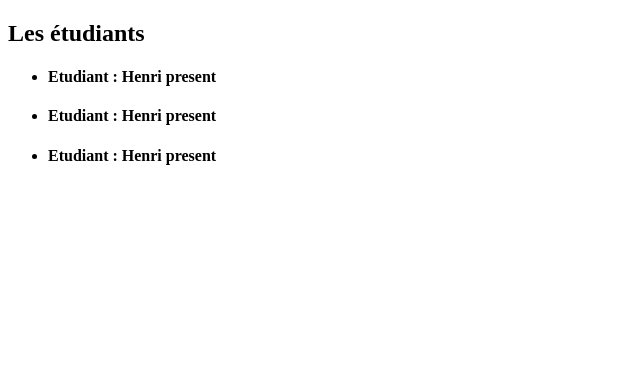
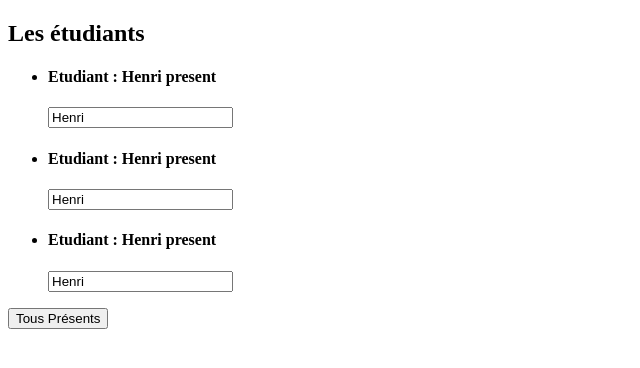
Before and after one commit to Tecna3000/Projet-web-L3, an Angular app: page / in a window 1280 px wide. Shown: the top 368 px of the page, without its empty margins (0-640 px from the left). Built offline with nearby package versions, Linux system fonts and the light colour scheme.

Commit message:
Propriétés personnalisées

```diff
--- a/src/app/app.component.html
+++ b/src/app/app.component.html
@@ -7,6 +7,6 @@
         <app-students></app-students>
         <app-students></app-students>
       </ul>
-    </div>
+      <button class="btn btn-success" [disabled]="!isAuth" (click)="allPresent()">Tous Présents</button>    </div>
   </div>
 </div>
--- a/src/app/app.component.ts
+++ b/src/app/app.component.ts
@@ -7,4 +7,16 @@
 })
 export class AppComponent {
   title = 'Tp1-web';
+  isAuth = false;
+   constructor() {
+     setTimeout(
+       () => {
+         this.isAuth = true;
+       }, 4000
+     );
+   }
+
+  allPresent() {
+    alert('Ils sont tous là !');0
+  }
 }
--- a/src/app/app.module.ts
+++ b/src/app/app.module.ts
@@ -1,3 +1,4 @@
+import { FormsModule } from '@angular/forms'
 import { NgModule } from '@angular/core';
 import { BrowserModule } from '@angular/platform-browser';
 
@@ -10,7 +11,8 @@
     StudentsComponent
   ],
   imports: [
-    BrowserModule
+    BrowserModule,
+    FormsModule
   ],
   providers: [],
   bootstrap: [AppComponent]
--- a/src/app/students/students.component.html
+++ b/src/app/students/students.component.html
@@ -1,3 +1,4 @@
 <li class="list-group-item">
   <h4>Etudiant : {{ studentName }} {{getStatus()}}</h4>
+  <input type="text" class="form-control" [(ngModel)]="studentName">
 </li>
```
